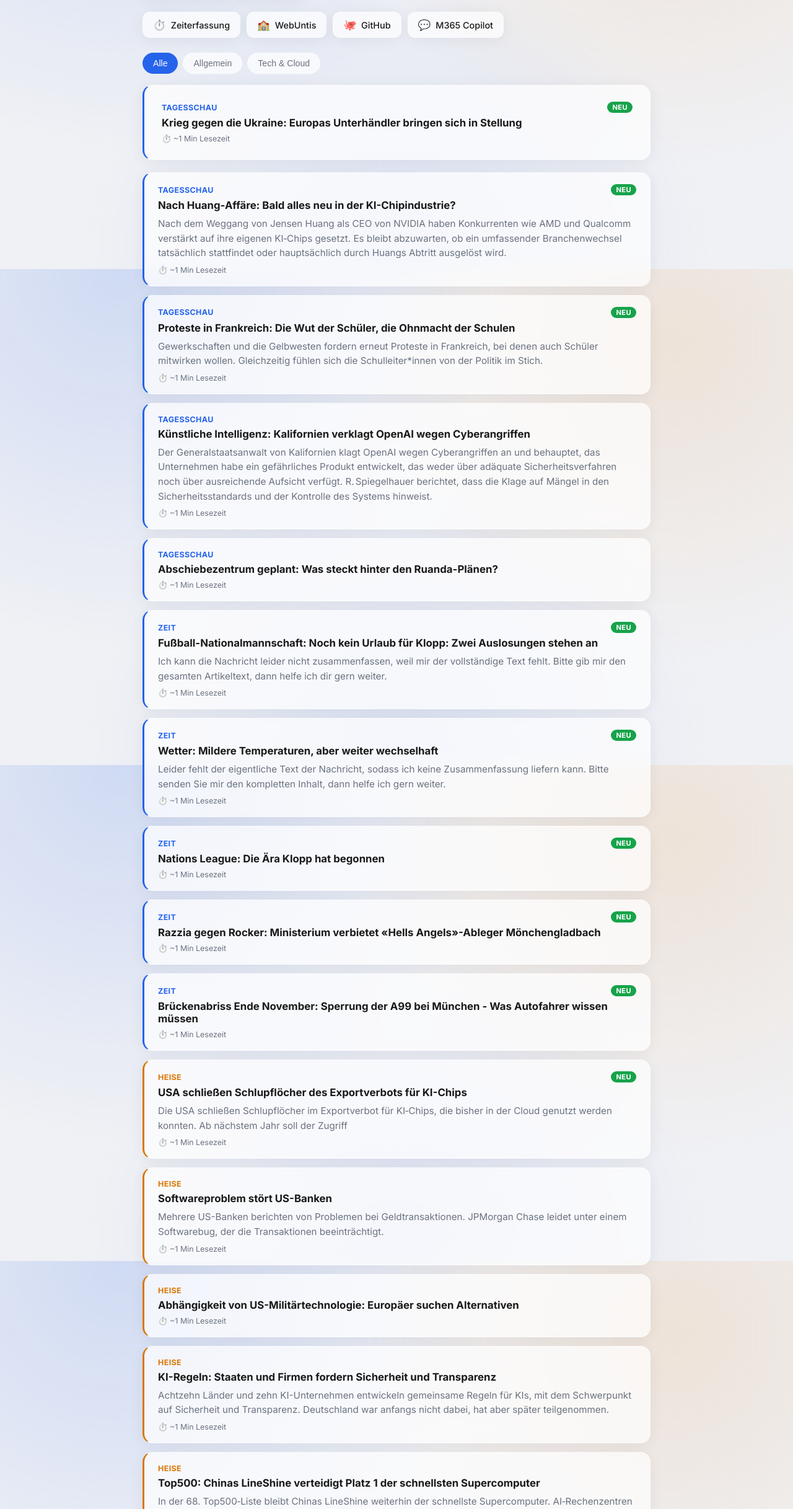
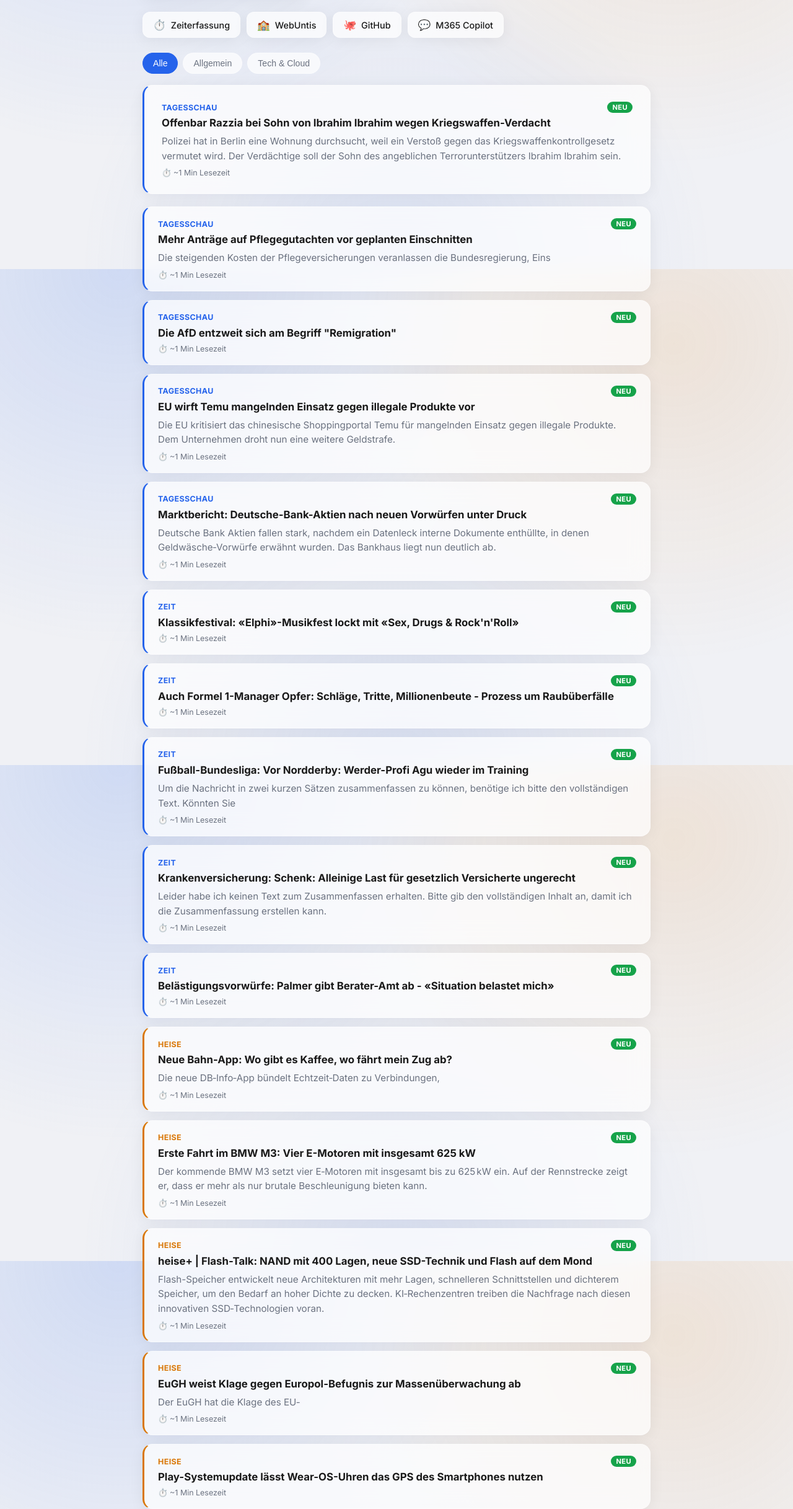
Before and after one commit to Jonas-sz/news-dashboard, a plain HTML site: page index.html in a window 1280 px wide. Shown: the part 366-2800 px from the top of the page at 62% size. Drawn offline with Linux system fonts and the light colour scheme.

Commit message:
Update news

```diff
--- a/index.html
+++ b/index.html
@@ -129,10 +129,10 @@
 <body data-theme="light">
   <div id="skeleton">📰</div>
   <div class="topbar">
-    <h1>Guten Morgen, Jonas ☀️</h1>
+    <h1>Hey Jonas 👋</h1>
     <button class="toggle-btn" id="themeToggle" aria-label="Dark Mode umschalten">🌙</button>
   </div>
-  <p class="updated">Zuletzt aktualisiert: 17.11.2026 04:30 Uhr</p>
+  <p class="updated">Zuletzt aktualisiert: 17.11.2026 14:27 Uhr</p>
 
       <div class="stats-bar">
         <div class="stat"><strong>20</strong> Artikel</div>
@@ -147,10 +147,10 @@
   <div class="widgets">
 
         <div class="widget weather">
-          <span class="weather-icon">☁️</span>
+          <span class="weather-icon">🌧️</span>
           <div>
-            <div class="weather-temp">1°C</div>
-            <div class="widget-sub">Bewölkt · Detmold</div>
+            <div class="weather-temp">10°C</div>
+            <div class="widget-sub">Leichter Regen · Detmold</div>
           </div>
         </div>
 
@@ -190,8 +190,8 @@
             <div class="source">Tagesschau</div>
             <span class="badge-new">NEU</span>
           </div>
-          <h3><a href="https://www.tagesschau.de/ausland/europa/europa-ukraine-usa-100.html" target="_blank" rel="noopener">Krieg gegen die Ukraine: Europas Unterhändler bringen sich in Stellung</a></h3>
-          <p></p>
+          <h3><a href="https://www.tagesschau.de/inland/regional/berlin/razzia-sohn-ibrahim-ibrahim-kriegswaffen-100.html" target="_blank" rel="noopener">Offenbar Razzia bei Sohn von Ibrahim Ibrahim wegen Kriegswaffen-Verdacht</a></h3>
+          <p>Polizei hat in Berlin eine Wohnung durchsucht, weil ein Verstoß gegen das Kriegswaffenkontrollgesetz vermutet wird. Der Verdächtige soll der Sohn des angeblichen Terrorunterstützers Ibrahim Ibrahim sein.</p>
           <div class="read-time">⏱️ ~1 Min Lesezeit</div>
         </div>
 
@@ -200,8 +200,8 @@
             <div class="source">Tagesschau</div>
             <span class="badge-new">NEU</span>
           </div>
-          <h3><a href="https://www.tagesschau.de/wirtschaft/technologie/ki-chipindustrie-nvidia-100.html" target="_blank" rel="noopener">Nach Huang-Affäre: Bald alles neu in der KI-Chipindustrie?</a></h3>
-          <p>Nach dem Weggang von Jensen Huang als CEO von NVIDIA haben Konkurrenten wie AMD und Qualcomm verstärkt auf ihre eigenen KI‑Chips gesetzt. Es bleibt abzuwarten, ob ein umfassender Branchenwechsel tatsächlich stattfindet oder hauptsächlich durch Huangs Abtritt ausgelöst wird.</p>
+          <h3><a href="https://www.tagesschau.de/inland/gesellschaft/starker-anstieg-bei-pflegegutachten-vor-geplanter-reform-100.html" target="_blank" rel="noopener">Mehr Anträge auf Pflegegutachten vor geplanten Einschnitten</a></h3>
+          <p>Die steigenden Kosten der Pflegeversicherungen veranlassen die Bundesregierung, Eins</p>
           <div class="read-time">⏱️ ~1 Min Lesezeit</div>
         </div>
         <div class="card" data-category="allgemein" style="animation-delay:0.1s; --cat-color:#2563eb">
@@ -209,26 +209,26 @@
             <div class="source">Tagesschau</div>
             <span class="badge-new">NEU</span>
           </div>
-          <h3><a href="https://www.tagesschau.de/ausland/europa/proteste-frankreich-188.html" target="_blank" rel="noopener">Proteste in Frankreich: Die Wut der Schüler, die Ohnmacht der Schulen</a></h3>
-          <p>Gewerkschaften und die Gelbwesten fordern erneut Proteste in Frankreich, bei denen auch Schüler mitwirken wollen. Gleichzeitig fühlen sich die Schulleiter*innen von der Politik im Stich.</p>
+          <h3><a href="https://www.tagesschau.de/inland/innenpolitik/afd-remigration-streit-100.html" target="_blank" rel="noopener">Die AfD entzweit sich am Begriff "Remigration"</a></h3>
+          <p></p>
           <div class="read-time">⏱️ ~1 Min Lesezeit</div>
         </div>
         <div class="card" data-category="allgemein" style="animation-delay:0.15000000000000002s; --cat-color:#2563eb">
           <div class="card-top">
             <div class="source">Tagesschau</div>
-
+            <span class="badge-new">NEU</span>
           </div>
-          <h3><a href="https://www.tagesschau.de/wirtschaft/unternehmen/openai-klage-kalifornien-100.html" target="_blank" rel="noopener">Künstliche Intelligenz: Kalifornien verklagt OpenAI wegen Cyberangriffen</a></h3>
-          <p>Der Generalstaatsanwalt von Kalifornien klagt OpenAI wegen Cyberangriffen an und behauptet, das Unternehmen habe ein gefährliches Produkt entwickelt, das weder über adäquate Sicherheitsverfahren noch über ausreichende Aufsicht verfügt. R. Spiegelhauer berichtet, dass die Klage auf Mängel in den Sicherheitsstandards und der Kontrolle des Systems hinweist.</p>
+          <h3><a href="https://www.tagesschau.de/wirtschaft/verbraucher/eu-temu-illegale-produkte-100.html" target="_blank" rel="noopener">EU wirft Temu mangelnden Einsatz gegen illegale Produkte vor</a></h3>
+          <p>Die EU kritisiert das chinesische Shoppingportal Temu für mangelnden Einsatz gegen illegale Produkte. Dem Unternehmen droht nun eine weitere Geldstrafe.</p>
           <div class="read-time">⏱️ ~1 Min Lesezeit</div>
         </div>
         <div class="card" data-category="allgemein" style="animation-delay:0.2s; --cat-color:#2563eb">
           <div class="card-top">
             <div class="source">Tagesschau</div>
-
+            <span class="badge-new">NEU</span>
           </div>
-          <h3><a href="https://www.tagesschau.de/inland/innenpolitik/ruanda-return-hub-abschiebezentrum-100.html" target="_blank" rel="noopener">Abschiebezentrum geplant: Was steckt hinter den Ruanda-Plänen?</a></h3>
-          <p></p>
+          <h3><a href="https://www.tagesschau.de/wirtschaft/finanzen/deutschebank-226.html" target="_blank" rel="noopener">Marktbericht: Deutsche-Bank-Aktien nach neuen Vorwürfen unter Druck</a></h3>
+          <p>Deutsche Bank Aktien fallen stark, nachdem ein Datenleck interne Dokumente enthüllte, in denen Geldwäsche‑Vorwürfe erwähnt wurden. Das Bankhaus liegt nun deutlich ab.</p>
           <div class="read-time">⏱️ ~1 Min Lesezeit</div>
         </div>
         <div class="card" data-category="allgemein" style="animation-delay:0.25s; --cat-color:#2563eb">
@@ -236,8 +236,8 @@
             <div class="source">Zeit</div>
             <span class="badge-new">NEU</span>
           </div>
-          <h3><a href="https://www.zeit.de/news/2026-11/17/noch-kein-urlaub-fuer-klopp-zwei-auslosungen-stehen-an" target="_blank" rel="noopener">Fußball-Nationalmannschaft: Noch kein Urlaub für Klopp: Zwei Auslosungen stehen an</a></h3>
-          <p>Ich kann die Nachricht leider nicht zusammenfassen, weil mir der vollständige Text fehlt. Bitte gib mir den gesamten Artikeltext, dann helfe ich dir gern weiter.</p>
+          <h3><a href="https://www.zeit.de/news/2026-11/17/elphi-musikfest-lockt-mit-sex-drugs-rock-n-roll" target="_blank" rel="noopener">Klassikfestival: «Elphi»-Musikfest lockt mit «Sex, Drugs & Rock'n'Roll»</a></h3>
+          <p></p>
           <div class="read-time">⏱️ ~1 Min Lesezeit</div>
         </div>
         <div class="card" data-category="allgemein" style="animation-delay:0.30000000000000004s; --cat-color:#2563eb">
@@ -245,8 +245,8 @@
             <div class="source">Zeit</div>
             <span class="badge-new">NEU</span>
           </div>
-          <h3><a href="https://www.zeit.de/news/2026-11/17/mildere-temperaturen-aber-weiter-wechselhaft" target="_blank" rel="noopener">Wetter: Mildere Temperaturen, aber weiter wechselhaft</a></h3>
-          <p>Leider fehlt der eigentliche Text der Nachricht, sodass ich keine Zusammenfassung liefern kann. Bitte senden Sie mir den kompletten Inhalt, dann helfe ich gern weiter.</p>
+          <h3><a href="https://www.zeit.de/news/2026-11/17/ueberfall-vor-einem-jahr-verfolgt-willi-weber-tag-und-nacht" target="_blank" rel="noopener">Auch Formel 1-Manager Opfer: Schläge, Tritte, Millionenbeute - Prozess um Raubüberfälle</a></h3>
+          <p></p>
           <div class="read-time">⏱️ ~1 Min Lesezeit</div>
         </div>
         <div class="card" data-category="allgemein" style="animation-delay:0.35000000000000003s; --cat-color:#2563eb">
@@ -254,8 +254,8 @@
             <div class="source">Zeit</div>
             <span class="badge-new">NEU</span>
           </div>
-          <h3><a href="https://www.zeit.de/sport/2026-11/fussball-nationalmannschaft-klopp-nations-league-deutschland-niederlande" target="_blank" rel="noopener">Nations League: Die Ära Klopp hat begonnen</a></h3>
-          <p></p>
+          <h3><a href="https://www.zeit.de/news/2026-11/17/vor-nordderby-werder-profi-agu-wieder-im-training" target="_blank" rel="noopener">Fußball-Bundesliga: Vor Nordderby: Werder-Profi Agu wieder im Training</a></h3>
+          <p>Um die Nachricht in zwei kurzen Sätzen zusammenfassen zu können, benötige ich bitte den vollständigen Text. Könnten Sie</p>
           <div class="read-time">⏱️ ~1 Min Lesezeit</div>
         </div>
         <div class="card" data-category="allgemein" style="animation-delay:0.4s; --cat-color:#2563eb">
@@ -263,8 +263,8 @@
             <div class="source">Zeit</div>
             <span class="badge-new">NEU</span>
           </div>
-          <h3><a href="https://www.zeit.de/news/2026-11/17/ministerium-verbietet-hells-angels-ableger-moenchengladbach" target="_blank" rel="noopener">Razzia gegen Rocker: Ministerium verbietet «Hells Angels»-Ableger Mönchengladbach</a></h3>
-          <p></p>
+          <h3><a href="https://www.zeit.de/news/2026-11/17/schenk-alleinige-last-fuer-gesetzlich-versicherte-ungerecht" target="_blank" rel="noopener">Krankenversicherung: Schenk: Alleinige Last für gesetzlich Versicherte ungerecht</a></h3>
+          <p>Leider habe ich keinen Text zum Zusammenfassen erhalten. Bitte gib den vollständigen Inhalt an, damit ich die Zusammenfassung erstellen kann.</p>
           <div class="read-time">⏱️ ~1 Min Lesezeit</div>
         </div>
         <div class="card" data-category="allgemein" style="animation-delay:0.45s; --cat-color:#2563eb">
@@ -272,7 +272,7 @@
             <div class="source">Zeit</div>
             <span class="badge-new">NEU</span>
           </div>
-          <h3><a href="https://www.zeit.de/news/2026-11/17/sperrung-der-a99-bei-muenchen-was-autofahrer-wissen-muessen" target="_blank" rel="noopener">Brückenabriss Ende November: Sperrung der A99 bei München - Was Autofahrer wissen müssen</a></h3>
+          <h3><a href="https://www.zeit.de/news/2026-11/17/palmer-gibt-berater-amt-im-staatsministerium-ganz-ab" target="_blank" rel="noopener">Belästigungsvorwürfe: Palmer gibt Berater-Amt ab - «Situation belastet mich»</a></h3>
           <p></p>
           <div class="read-time">⏱️ ~1 Min Lesezeit</div>
         </div>
@@ -281,89 +281,89 @@
             <div class="source">Heise</div>
             <span class="badge-new">NEU</span>
           </div>
-          <h3><a href="https://www.heise.de/news/USA-schliessen-Schlupfloecher-des-Exportverbots-fuer-KI-Chips-11527043.html?wt_mc=rss.red.ho.ho.atom.beitrag.beitrag" target="_blank" rel="noopener">USA schließen Schlupflöcher des Exportverbots für KI-Chips</a></h3>
-          <p>Die USA schließen Schlupflöcher im Exportverbot für KI‑Chips, die bisher in der Cloud genutzt werden konnten. Ab nächstem Jahr soll der Zugriff</p>
+          <h3><a href="https://www.heise.de/news/Neue-Bahn-App-Wo-gibt-es-Kaffee-wo-faehrt-mein-Zug-ab-11528069.html?wt_mc=rss.red.ho.ho.atom.beitrag.beitrag" target="_blank" rel="noopener">Neue Bahn-App: Wo gibt es Kaffee, wo fährt mein Zug ab?</a></h3>
+          <p>Die neue DB‑Info‑App bündelt Echtzeit‑Daten zu Verbindungen,</p>
           <div class="read-time">⏱️ ~1 Min Lesezeit</div>
         </div>
         <div class="card" data-category="tech" style="animation-delay:0.55s; --cat-color:#d97706">
           <div class="card-top">
             <div class="source">Heise</div>
-
+            <span class="badge-new">NEU</span>
           </div>
-          <h3><a href="https://www.heise.de/news/Softwareproblem-stoert-US-Banken-11527077.html?wt_mc=rss.red.ho.ho.atom.beitrag.beitrag" target="_blank" rel="noopener">Softwareproblem stört US-Banken</a></h3>
-          <p>Mehrere US-Banken berichten von Problemen bei Geldtransaktionen. JPMorgan Chase leidet unter einem Softwarebug, der die Transaktionen beeinträchtigt.</p>
+          <h3><a href="https://www.heise.de/tests/Erste-Fahrt-im-BMW-M3-Vier-E-Motoren-mit-insgesamt-625-kW-11527858.html?wt_mc=rss.red.ho.ho.atom.beitrag.beitrag" target="_blank" rel="noopener">Erste Fahrt im BMW M3: Vier E-Motoren mit insgesamt 625 kW</a></h3>
+          <p>Der kommende BMW M3 setzt vier E‑Motoren mit insgesamt bis zu 625 kW ein. Auf der Rennstrecke zeigt er, dass er mehr als nur brutale Beschleunigung bieten kann.</p>
           <div class="read-time">⏱️ ~1 Min Lesezeit</div>
         </div>
         <div class="card" data-category="tech" style="animation-delay:0.6000000000000001s; --cat-color:#d97706">
           <div class="card-top">
             <div class="source">Heise</div>
-
+            <span class="badge-new">NEU</span>
           </div>
-          <h3><a href="https://www.heise.de/news/Abhaengigkeit-von-US-Militaertechnologie-Europaeer-suchen-Alternativen-11527013.html?wt_mc=rss.red.ho.ho.atom.beitrag.beitrag" target="_blank" rel="noopener">Abhängigkeit von US-Militärtechnologie: Europäer suchen Alternativen</a></h3>
-          <p></p>
+          <h3><a href="https://www.heise.de/hintergrund/Flash-Talk-NAND-mit-400-Lagen-neue-SSD-Technik-und-Flash-auf-dem-Mond-11518670.html?wt_mc=rss.red.ho.ho.atom.beitrag_plus.beitrag_plus" target="_blank" rel="noopener">heise+ | Flash-Talk: NAND mit 400 Lagen, neue SSD-Technik und Flash auf dem Mond</a></h3>
+          <p>Flash-Speicher entwickelt neue Architekturen mit mehr Lagen, schnelleren Schnittstellen und dichterem Speicher, um den Bedarf an hoher Dichte zu decken. KI‑Rechenzentren treiben die Nachfrage nach diesen innovativen SSD‑Technologien voran.</p>
           <div class="read-time">⏱️ ~1 Min Lesezeit</div>
         </div>
         <div class="card" data-category="tech" style="animation-delay:0.65s; --cat-color:#d97706">
           <div class="card-top">
             <div class="source">Heise</div>
-
+            <span class="badge-new">NEU</span>
           </div>
-          <h3><a href="https://www.heise.de/news/KI-Regeln-Staaten-und-Firmen-fordern-Sicherheit-und-Transparenz-11526847.html?wt_mc=rss.red.ho.ho.atom.beitrag.beitrag" target="_blank" rel="noopener">KI-Regeln: Staaten und Firmen fordern Sicherheit und Transparenz</a></h3>
-          <p>Achtzehn Länder und zehn KI-Unternehmen entwickeln gemeinsame Regeln für KIs, mit dem Schwerpunkt auf Sicherheit und Transparenz. Deutschland war anfangs nicht dabei, hat aber später teilgenommen.</p>
+          <h3><a href="https://www.heise.de/news/EuGH-weist-Klage-gegen-Europol-Befugnis-zur-Massenueberwachung-ab-11527902.html?wt_mc=rss.red.ho.ho.atom.beitrag.beitrag" target="_blank" rel="noopener">EuGH weist Klage gegen Europol-Befugnis zur Massenüberwachung ab</a></h3>
+          <p>Der EuGH hat die Klage des EU‑</p>
           <div class="read-time">⏱️ ~1 Min Lesezeit</div>
         </div>
         <div class="card" data-category="tech" style="animation-delay:0.7000000000000001s; --cat-color:#d97706">
           <div class="card-top">
             <div class="source">Heise</div>
-
+            <span class="badge-new">NEU</span>
           </div>
-          <h3><a href="https://www.heise.de/news/Top500-Chinas-LineShine-verteidigt-Platz-1-der-schnellsten-Supercomputer-11526327.html?wt_mc=rss.red.ho.ho.atom.beitrag.beitrag" target="_blank" rel="noopener">Top500: Chinas LineShine verteidigt Platz 1 der schnellsten Supercomputer</a></h3>
-          <p>In der 68. Top500‑Liste bleibt Chinas LineShine weiterhin der schnellste Supercomputer. AI‑Rechenzentren übernehmen die Spitzenpositionen, während andere große Systeme abfallen.</p>
+          <h3><a href="https://www.heise.de/news/Play-Systemupdate-laesst-Wear-OS-Uhren-das-GPS-des-Smartphones-nutzen-11527982.html?wt_mc=rss.red.ho.ho.atom.beitrag.beitrag" target="_blank" rel="noopener">Play-Systemupdate lässt Wear-OS-Uhren das GPS des Smartphones nutzen</a></h3>
+          <p></p>
           <div class="read-time">⏱️ ~1 Min Lesezeit</div>
         </div>
         <div class="card" data-category="tech" style="animation-delay:0.75s; --cat-color:#d97706">
           <div class="card-top">
             <div class="source">Golem</div>
-
+            <span class="badge-new">NEU</span>
           </div>
-          <h3><a href="https://www.golem.de/news/anzeige-t-i-s-p-in-fuenf-tagen-auf-die-it-sicherheitspruefung-vorbereiten-2611-215256.html" target="_blank" rel="noopener">Anzeige: T.I.S.P. - In fünf Tagen auf die IT-Sicherheitsprüfung vorbereiten</a></h3>
-          <p>Der T.I.S.P.-Kurs vermittelt in fünf Tagen die nötige Expertise für die IT‑Sicherheitsprüfung. Durch einen Online‑Workshop werden zentrale Sicherheitskonzepte praxisnah erlernt und geprüft.</p>
+          <h3><a href="https://www.golem.de/news/neue-sicherheitsfunktion-microsoft-testet-remote-sperre-fuer-windows-geraete-2611-215314.html" target="_blank" rel="noopener">Neue Sicherheitsfunktion: Microsoft testet Remote-Sperre für Windows-Geräte</a></h3>
+          <p></p>
           <div class="read-time">⏱️ ~1 Min Lesezeit</div>
         </div>
         <div class="card" data-category="tech" style="animation-delay:0.8s; --cat-color:#d97706">
           <div class="card-top">
             <div class="source">Golem</div>
-
+            <span class="badge-new">NEU</span>
           </div>
-          <h3><a href="https://www.golem.de/news/anzeige-externe-gaming-hdd-fuer-konsole-und-pc-mit-2-tbyte-fuer-gut-100-euro-2611-215281.html" target="_blank" rel="noopener">Anzeige: Externe Gaming-HDD für Konsole und PC mit 2 TByte für gut 100 Euro</a></h3>
-          <p></p>
+          <h3><a href="https://www.golem.de/news/anzeige-gaming-headset-hyperx-cloud-iii-s-reduziert-bei-amazon-2611-215312.html" target="_blank" rel="noopener">Anzeige: Gaming-Headset HyperX Cloud III S reduziert bei Amazon</a></h3>
+          <p>HyperX bietet sein kabelloses Gaming‑Headset Cloud III S am Black Friday bei Amazon an. Das Modell kommt mit DTS Headphone:X</p>
           <div class="read-time">⏱️ ~1 Min Lesezeit</div>
         </div>
         <div class="card" data-category="tech" style="animation-delay:0.8500000000000001s; --cat-color:#d97706">
           <div class="card-top">
             <div class="source">Golem</div>
-
+            <span class="badge-new">NEU</span>
           </div>
-          <h3><a href="https://www.golem.de/news/china-media-markt-saturn-bekommt-neue-produkte-durch-jd-com-uebernahme-2611-215278.html" target="_blank" rel="noopener">China: Media Markt Saturn bekommt neue Produkte durch JD.com-Übernahme</a></h3>
-          <p>Media Markt Saturn hat erstmals zu neuen Produkten nach der Übernahme durch JD.com Stellung</p>
+          <h3><a href="https://www.golem.de/news/anzeige-pv-speicher-mit-6-kwh-bei-tepto-im-black-sale-deal-jetzt-300-euro-guenstiger-2611-215276.html" target="_blank" rel="noopener">Anzeige: PV-Speicher mit 6 kWh bei Tepto im Black Sale Deal jetzt 300 Euro günstiger</a></h3>
+          <p></p>
           <div class="read-time">⏱️ ~1 Min Lesezeit</div>
         </div>
         <div class="card" data-category="tech" style="animation-delay:0.9s; --cat-color:#d97706">
           <div class="card-top">
             <div class="source">Golem</div>
-
+            <span class="badge-new">NEU</span>
           </div>
-          <h3><a href="https://www.golem.de/news/anzeige-amazon-fire-tv-stick-4k-plus-zum-aktionspreis-bei-amazon-2611-215275.html" target="_blank" rel="noopener">Anzeige: Amazon Fire TV Stick 4K Plus zum Aktionspreis bei Amazon</a></h3>
-          <p>Amazon bietet den Fire TV Stick 4K Plus mit Wi‑Fi 6, Alexa+ und Dolby Vision im frühen Black‑Friday‑Angebot zu einem Aktionspreis an. Das Gerät ist über Amazon erhältlich und bietet erweiterte Streaming‑Funktionen für Heimkino‑Fans.</p>
+          <h3><a href="https://www.golem.de/news/verkehrsministerium-foerderung-fuer-ladeinfrastruktur-in-mehrparteienhaeusern-stark-nachgefragt-2611-215311.html" target="_blank" rel="noopener">Verkehrsministerium: Förderung für Ladeinfrastruktur in Mehrparteienhäusern stark nachgefragt</a></h3>
+          <p></p>
           <div class="read-time">⏱️ ~1 Min Lesezeit</div>
         </div>
         <div class="card" data-category="tech" style="animation-delay:0.9500000000000001s; --cat-color:#d97706">
           <div class="card-top">
             <div class="source">Golem</div>
-
+            <span class="badge-new">NEU</span>
           </div>
-          <h3><a href="https://www.golem.de/news/nebenkostenprivileg-verfassungsgericht-bestaetigt-kuendigungsrecht-der-vermieter-2611-215277.html" target="_blank" rel="noopener">Nebenkostenprivileg: Verfassungsgericht bestätigt Kündigungsrecht der Vermieter</a></h3>
-          <p>Das Bundesverfassungsgericht hat die Abschaffung des Nebenkostenprivilegs beim Kabelfernsehen als verfassungsgemäß</p>
+          <h3><a href="https://www.golem.de/news/anzeige-27-zoll-grosser-oled-gaming-monitor-von-aoc-mit-260-hz-guenstig-wie-nie-2611-215310.html" target="_blank" rel="noopener">Anzeige: 27 Zoll großer OLED-Gaming-Monitor von AOC mit 260 Hz günstig wie nie</a></h3>
+          <p>Amazon bietet den 27‑Zoll‑OLED‑Gaming‑Monitor AOC Q27G4ZDRAD im Black‑Friday‑Tiefstpreis an, und weitere AOC‑Monitore sind ebenfalls günstiger. Damit wird ein besonders attraktives Angebot für Gamer geschaffen.</p>
           <div class="read-time">⏱️ ~1 Min Lesezeit</div>
         </div>
 
```
